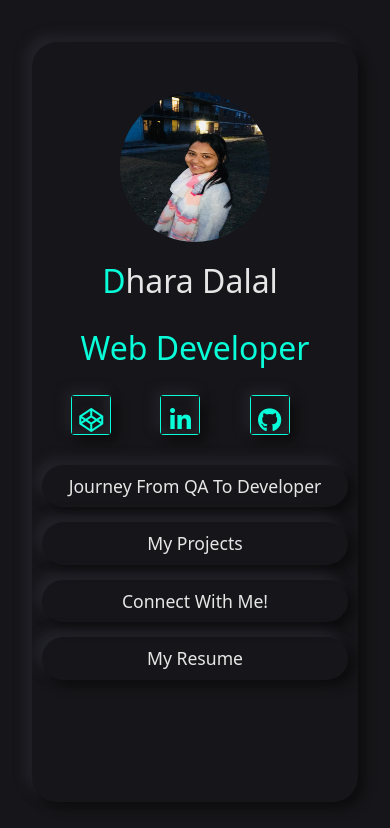
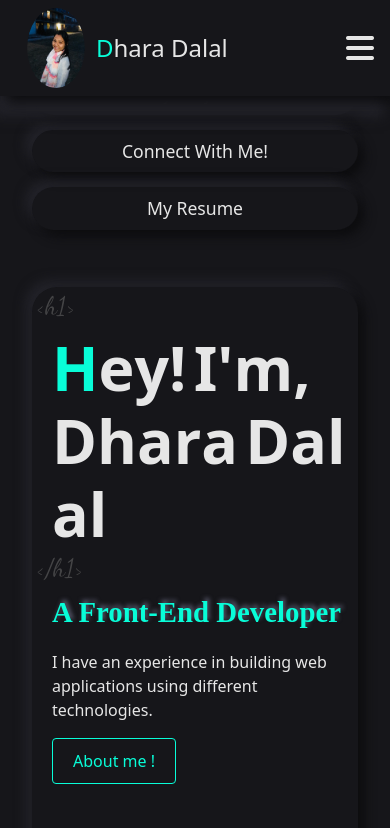
Before and after one commit to dharadalal/Dhara-Portfolio, a plain HTML site: page index.html in a window 390 px wide. Shown: the top 828 px of the page. Drawn offline with nearby package versions, Linux system fonts and the light colour scheme.

Commit message:
Responsive navbar

```diff
--- a/index.html
+++ b/index.html
@@ -47,28 +47,56 @@
           <div class="row mx-0">
             <!-- Mobile Responsive navbar  -->
 
-            <!-- <div class="top-navabar mobile mobile-header d-block d-lg-12 close">
+            <div class="top-navabar mobile mobile-header d-block d-lg-12 close">
               <div class="mobile-responsive">
                 <nav
-                  class="responsive-navbar w-100 fixed-top px-3 navbar navbar-expand-lg navbar-light"
+                  class="responsive-navbar w-100 fixed-top px-3 navbar flex-wrap navbar-expand-lg navbar-light"
                 >
-                  <div class="repsonsive-navbar-content">
                   <img
                     class="mobile-profile-image"
                     src="/Images/Profile-image.JPG"
                     alt=""
                     srcset=""
                   />
+                  <span class="profile-name">Dhara Dalal</span>
 
-                    <span class="profile-name">Dhara Dalal</span>
+                  <button class="menu-icon">
+                    <i class="fa-solid fa-bars"></i>
+                  </button>
+                </nav>
+                <div class="navabr-content">
+                  <div class="navbar-links">
+                    <div id="list-example" class="list-group links">
+                      <a
+                        href="/About-me.html"
+                        class="list-group-item list-group-item-action single-item"
+                        >journey from QA to Developer</a
+                      >
+                      <a
+                        class="list-group-item list-group-item-action single-item"
+                        href="#list-item-2"
+                        >My Projects</a
+                      >
+
+                      <a
+                        class="list-group-item list-group-item-action single-item"
+                        href="/Contact-me.html"
+                        >Connect with Me!</a
+                      >
+                      <a
+                        class="list-group-item list-group-item-action single-item"
+                        href="#list-item-4"
+                        >My resume</a
+                      >
                     </div>
-                </nav>
                   </div>
-            </div> -->
+                </div>
+              </div>
+            </div>
 
             <!-- end of responsive menu -->
             <!-- left div -->
-            <div class="col-lg-4">
+            <!-- <div class="col-lg-4 open">
               <div class="left-div">
                 <div class="profile-photo">
                   <img
@@ -123,9 +151,8 @@
                     >
                   </div>
                 </div>
-                <!-- </div>   aa div comment j ahti pehla-->
               </div>
-            </div>
+            </div> -->
 
             <!-- right div -->
             <div class="col-lg-8">
--- a/style.css
+++ b/style.css
@@ -38,17 +38,21 @@ main {
   margin-left: 20px;
   margin-top: 25px;
 }
+
 /* mobile -responsive navbar */
 .responsive-navbar {
   background-color: var(--dd-background);
   box-shadow: 6px 6px 12px var(--dd-box-shadow-dark),
     -6px 20px 12px var(--dd-box-shadow-light);
 }
-.repsonsive-navbar-content {
+.navbar {
+  justify-content: center !important;
+}
+/* .repsonsive-navbar-content {
   display: flex;
   justify-content: center;
   align-items: center;
-}
+} */
 .mobile-profile-image {
   width: 80px;
   height: 80px;
@@ -58,14 +62,21 @@ main {
   border-radius: 50%;
   object-fit: fit;
 }
-
 .profile-name {
   color: var(--dd-text);
   font-size: 1.5rem;
+  flex-grow: 1;
 }
 .profile-name::first-letter {
   color: var(--dd-link);
 }
+.menu-icon {
+  background-color: transparent;
+  font-size: 2em;
+  color: var(--dd-text);
+  border: none;
+}
+..menu-icon
 
 /* /@media (max-width: 991px) */
 
@@ -151,7 +162,7 @@ main {
   display: flex;
   flex-wrap: wrap;
   gap: 20px;
-  justify-content: space-evenly;
+  justify-content: center;
   align-items: center;
   height: auto;
   clear: left;
```
Lines whose indentation alone changed are shown as unchanged.
